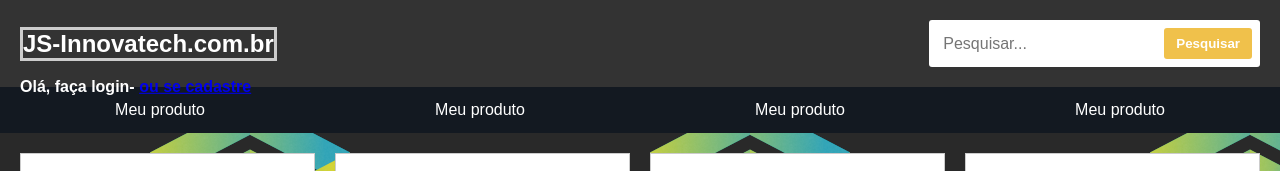
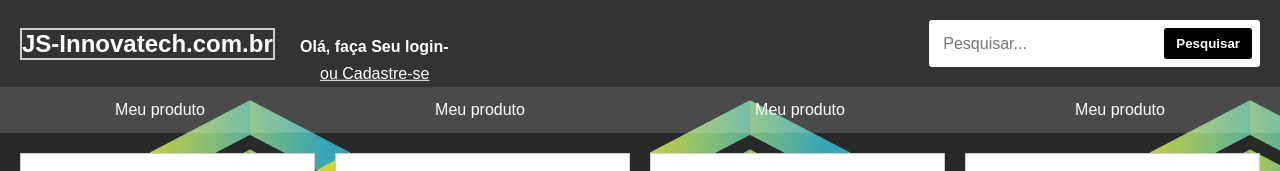
Before and after one commit to Cocoto199/JS-Innovatech.com.br, a plain HTML site: page index.html in a window 1280 px wide. Shown: the top 171 px of the page. Drawn offline with Linux system fonts and the light colour scheme; files whose address does not match are found by name.

Commit message:
Add files via upload

```diff
--- a/index.html
+++ b/index.html
@@ -13,7 +13,7 @@
         }
 
         header {
-            background-color:#333 ;
+            background-color:#333;
             color: #fff;
             padding: 20px;
             display: flex;
@@ -24,7 +24,7 @@
         .logo {
             font-size: 24px;
             font-weight: bold;
-            border: solid 3px #ccc;
+            border: solid 2px #ccc;
             margin-right: 20px;
         }
 
@@ -42,10 +42,11 @@
             padding: 6px;
             font-size: 16px;
             flex: 1;
+            margin-left: auto;
         }
 
         .search-bar button {
-            background-color: #f0c14b;
+            background-color: black;
             border: none;
             outline: none;
             padding: 8px 12px;
@@ -62,7 +63,7 @@
             padding: 0;
             display: flex;
             justify-content: space-around;
-            background-color: #131921;
+            background-color: rgba(255, 255, 255, 0.152);
         }
 
         nav ul li {
@@ -109,8 +110,8 @@
         /* Estilos adicionados */
         header h4 {
             position: absolute;
-            left: 20px;
-            top: 8%;
+            left: 300px;
+            top: 3%;
             transform: translateY(-40%);
         }
 
@@ -137,14 +138,23 @@
 
             }
         }
+
+header a{
+    position: absolute;
+            left: 320px;
+            top: 9%;
+            transform: translateY(-40%);
+            color: white;
+}
+
     </style>
     <title>Document</title>
 </head>
 <body>
     <header>
         <div class="logo">JS-Innovatech.com.br</div>
-        <h4>Olá, faça login-
-            <a href="login.html">ou se cadastre</a>
+        <h4>Olá, faça Seu login-</H4>
+            <a href="login.html">ou Cadastre-se</a>
         </h4>
         <div class="search-bar">
             <input type="text" id="searchInput" placeholder="Pesquisar...">
```
Also changed, not shown: cadastre.html (+2 -2 lines), login.html (+2 -2 lines), recupera.html (+2 -2 lines).
